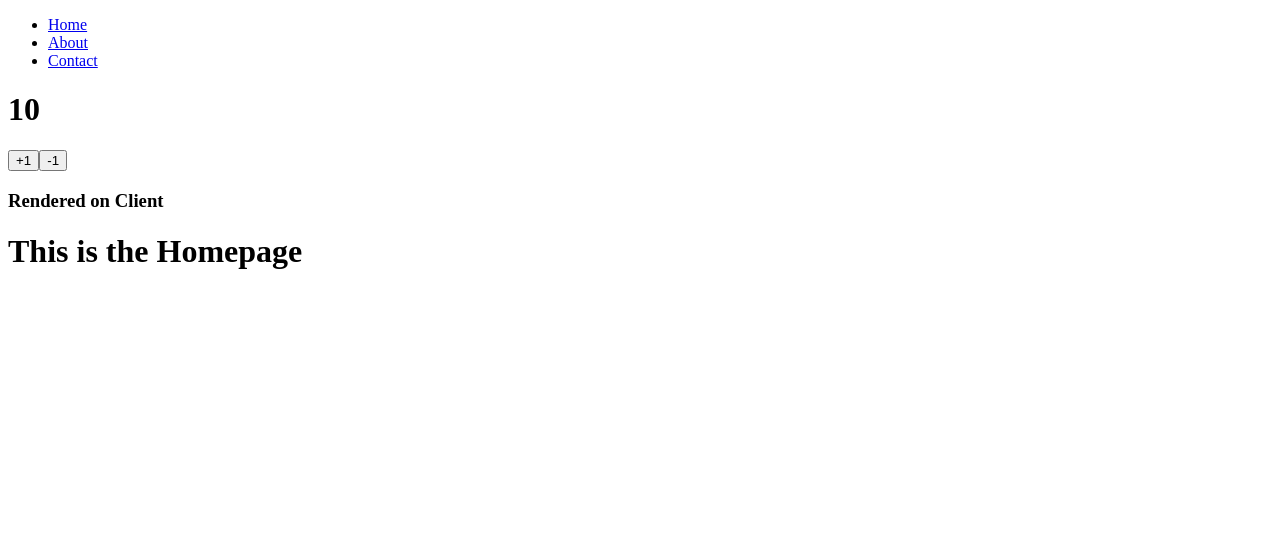
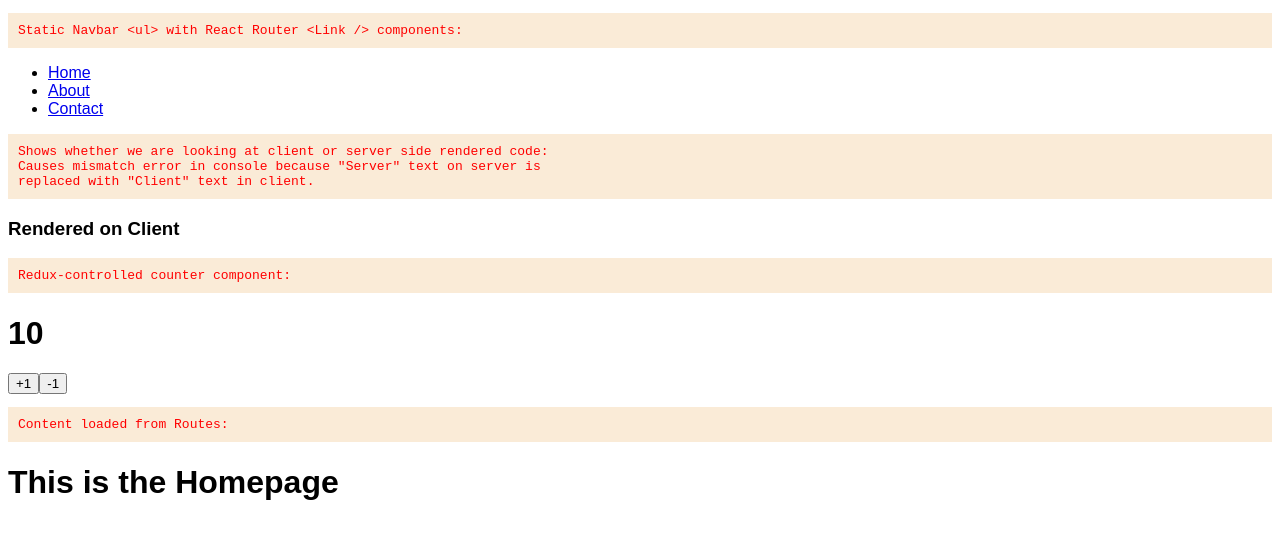
Before and after one commit to ajrussellaudio/react-ssr-router-redux, a React app: page / in a window 1280 px wide. Shown: the top 538 px of the page. Built offline with nearby package versions, Linux system fonts and the light colour scheme.

Commit message:
add comments and CSS

```diff
--- a/package.json
+++ b/package.json
@@ -19,6 +19,7 @@
     "babel-preset-env": "1.7.0",
     "babel-preset-react": "6.24.1",
     "connected-react-router": "5.0.1",
+    "css-loader": "1.0.1",
     "express": "4.16.4",
     "history": "4.7.2",
     "html-webpack-plugin": "3.2.0",
@@ -30,6 +31,7 @@
     "redux": "4.0.1",
     "redux-observable": "1.0.0",
     "rxjs": "6.3.3",
+    "style-loader": "0.23.1",
     "webpack": "4.25.1",
     "webpack-cli": "3.1.2",
     "webpack-node-externals": "1.7.2"
--- /dev/null
+++ b/src/App.css
@@ -0,0 +1,9 @@
+body {
+  font-family: Arial, Helvetica, sans-serif;
+}
+
+pre {
+  padding: 10px;
+  background-color: antiquewhite;
+  color: red;
+}
--- a/src/App.js
+++ b/src/App.js
@@ -6,12 +6,25 @@ import About from './components/About';
 import Contact from './components/Contact';
 import Counter from './components/Counter';
 import Navbar from './components/Navbar';
+import './App.css';
 
 const App = ({ appLocation }) => (
   <React.Fragment>
+    <pre>
+      Static Navbar {'<ul>'} with React Router {'<Link />'} components:
+    </pre>
     <Navbar />
+    <pre>
+      Shows whether we are looking at client or server side rendered code:
+      {'\n'}
+      Causes mismatch error in console because {'"Server"'} text on server is
+      {'\n'}
+      replaced with {'"Client"'} text in client.
+    </pre>
+    <h3>Rendered on {appLocation}</h3>
+    <pre>Redux-controlled counter component:</pre>
     <Counter />
-    <h3>Rendered on {appLocation}</h3>
+    <pre>Content loaded from Routes:</pre>
     <Route exact path="/" component={Homepage} />
     <Route path="/about" component={About} />
     <Route path="/contact" component={Contact} />
--- a/webpack.config.js
+++ b/webpack.config.js
@@ -16,6 +16,10 @@ const browserConfig = {
         test: /\.js$/,
         exclude: /node_modules/,
         use: ['babel-loader']
+      },
+      {
+        test: /\.css$/,
+        use: ['style-loader', 'css-loader']
       }
     ]
   },
@@ -47,6 +51,10 @@ const serverConfig = {
         test: /\.js$/,
         exclude: /node_modules/,
         use: ['babel-loader']
+      },
+      {
+        test: /\.css$/,
+        use: ['css-loader/locals']
       }
     ]
   },
```
Also changed, not shown: 1 other file (tests, documents, lock files or other folders).
